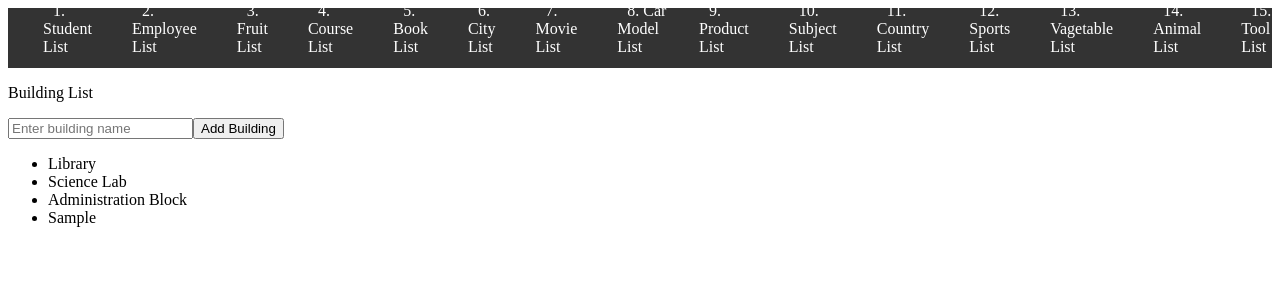
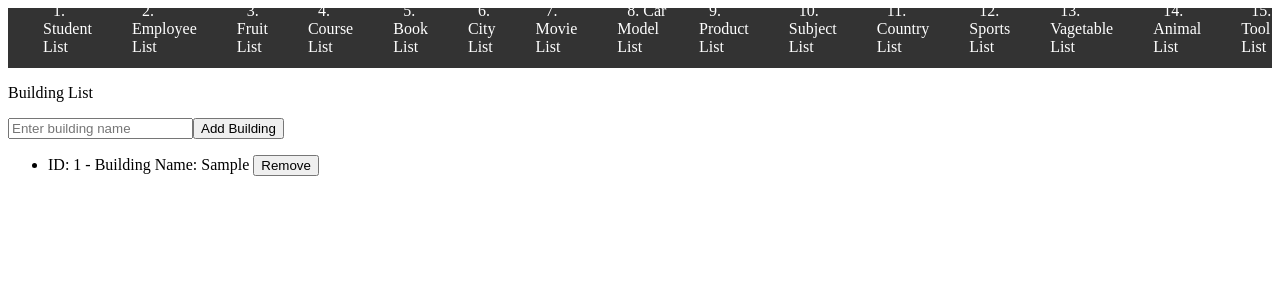
Before and after one commit to kaysie0919/AngularDataStructure, an Angular app: page /builist in a window 1280 px wide. Both pictures are taken after typing "Sample" into the empty fields and a click on the button "Add Building". Shown: the top 300 px of the page. Built offline with nearby package versions, Linux system fonts and the light colour scheme.

Commit message:
Add buildinglist service

```diff
--- a/src/app/components/buildinglist/buildinglist.component.html
+++ b/src/app/components/buildinglist/buildinglist.component.html
@@ -1,8 +1,10 @@
 <p>Building List</p>
 <input type="text" [(ngModel)]="building" placeholder="Enter building name">
-
 <button (click)="addBuilding()">Add Building</button>
 
 <ul>
-  <li *ngFor="let building of buildingList">{{ building }}</li>
+  <li *ngFor="let item of buildingList">
+    ID: {{ item.id }} - Building Name: {{ item.name }}
+    <button (click)="removeBuilding(item.id)">Remove</button>
+  </li>
 </ul>
--- a/src/app/components/buildinglist/buildinglist.component.ts
+++ b/src/app/components/buildinglist/buildinglist.component.ts
@@ -1,19 +1,36 @@
 import { Component } from '@angular/core';
+import { BuildinglistService } from '../services/buildinglist.service';
+import { Building } from '../interface/buildinglist';
 
 @Component({
   selector: 'app-buildinglist',
   templateUrl: './buildinglist.component.html',
-  styleUrl: './buildinglist.component.css'
+  styleUrls: ['./buildinglist.component.css']
 })
 export class BuildinglistComponent {
   building: string = '';
-  buildingList: string[] = ['Library', 'Science Lab', 'Administration Block'];
+  buildingList: Building[] = [];
+  nextId: number = 1;
+
+  constructor(private buildingService: BuildinglistService) {
+    this.buildingList = this.buildingService.getBuildingList();
+  }
 
   addBuilding() {
     if (this.building.trim()) {
-      this.buildingList.push(this.building.trim());
+      const newBuilding: Building = { id: this.nextId++, name: this.building.trim() };
+      this.buildingService.addBuilding(newBuilding);
+      this.updateBuildingList();
       this.building = '';
     }
   }
 
+  removeBuilding(id: number) {
+    this.buildingService.removeBuilding(id);
+    this.updateBuildingList();
+  }
+
+  private updateBuildingList() {
+    this.buildingList = this.buildingService.getBuildingList();
+  }
 }
--- /dev/null
+++ b/src/app/components/interface/buildinglist.ts
@@ -0,0 +1,4 @@
+export interface Building {
+    id: number;
+    name: string;
+  }
--- /dev/null
+++ b/src/app/components/services/buildinglist.service.ts
@@ -0,0 +1,21 @@
+import { Injectable } from '@angular/core';
+import { Building } from '../interface/buildinglist';
+
+@Injectable({
+  providedIn: 'root'
+})
+export class BuildinglistService {
+  private buildingList: Building[] = [];
+
+  getBuildingList(): Building[] {
+    return this.buildingList;
+  }
+
+  addBuilding(building: Building): void {
+    this.buildingList.push(building);
+  }
+
+  removeBuilding(id: number): void {
+    this.buildingList = this.buildingList.filter(building => building.id !== id);
+  }
+}
```
Also changed, not shown: 1 other file (tests, documents, lock files or other folders).
